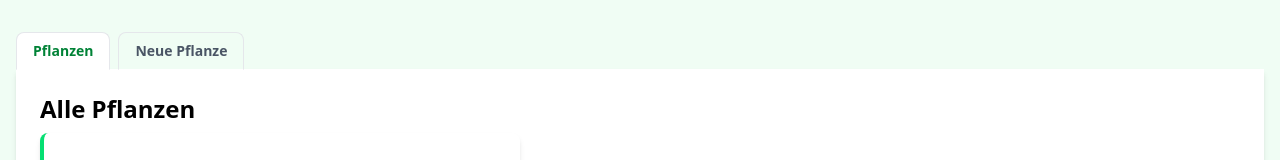
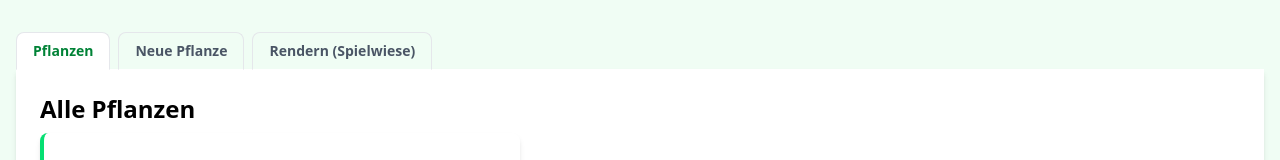
Before and after one commit to nilshartmann-workshops/2026-09-07-oose, a React (Vite) app in the folder workspace/: page / in a window 1280 px wide. Shown: the top 160 px of the page. Built offline with nearby package versions, Linux system fonts and the light colour scheme.

Commit message:
10: Rendern, Virtual DOM, memo

```diff
--- a/workspace/src/App.tsx
+++ b/workspace/src/App.tsx
@@ -3,6 +3,7 @@
 import PlantForm from "./plant-form/PlantForm.tsx";
 import PlantList from "./plant-list/PlantList.tsx";
 import { Panel, Tab, TabBar } from "./shared/TabBar.tsx";
+import RenderSpielwiese from "./spielwiese/RenderSpielwiese.tsx";
 
 export default function App() {
   const [activeTabId, setActiveTabId] = useState("list");
@@ -24,6 +25,13 @@
         >
           Neue Pflanze
         </Tab>
+        <Tab
+          tabId={"render"}
+          activeTabId={activeTabId}
+          onTabChange={setActiveTabId}
+        >
+          Rendern (Spielwiese)
+        </Tab>
 
         <Panel tabId={"list"} activeTabId={activeTabId}>
           <PlantList />
@@ -31,6 +39,9 @@
         <Panel tabId={"form"} activeTabId={activeTabId}>
           <PlantForm />
         </Panel>
+        <Panel tabId={"render"} activeTabId={activeTabId}>
+          <RenderSpielwiese />
+        </Panel>
       </TabBar>
     </div>
   );
```
Also changed, not shown: 1 other file (tests, documents, lock files or other folders).
